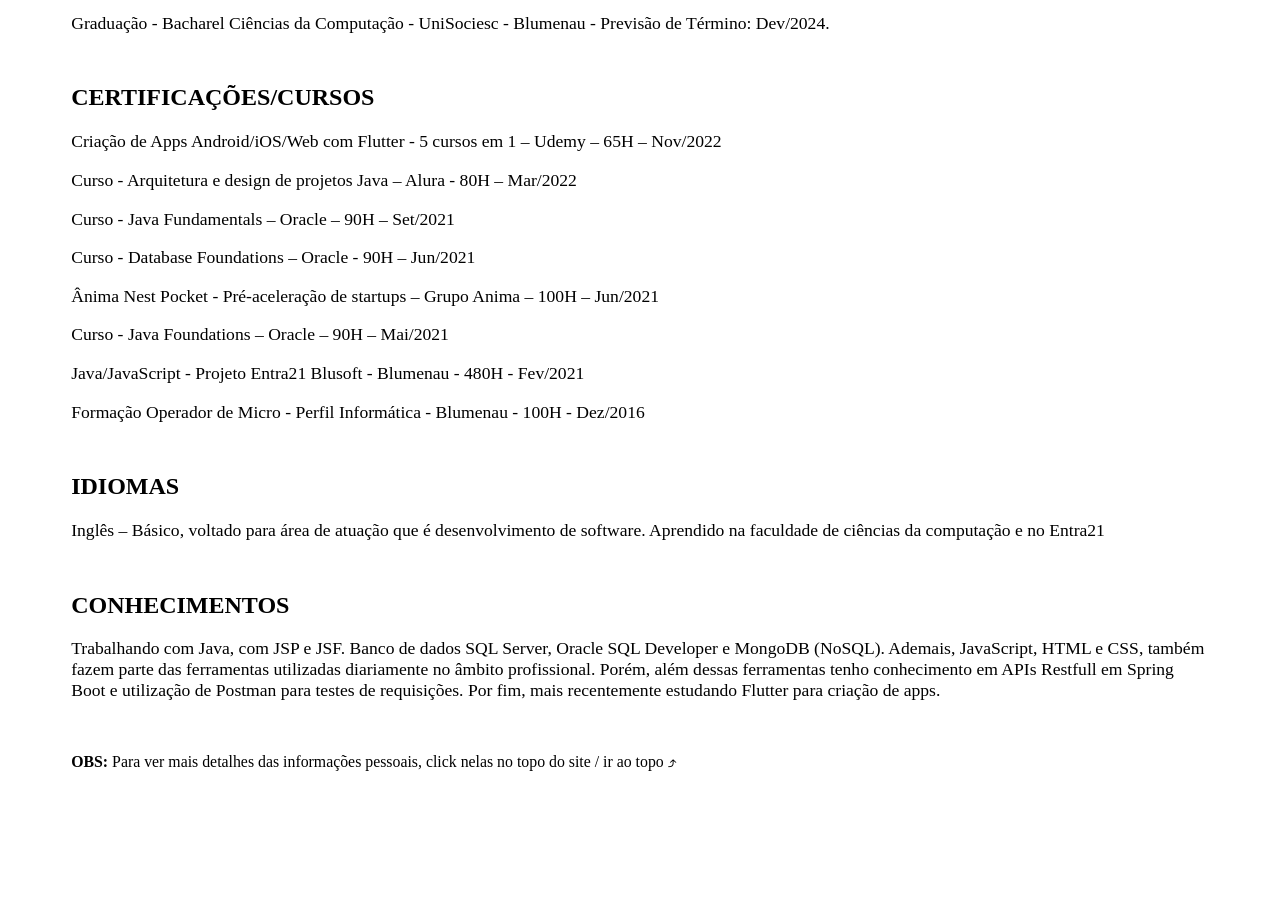
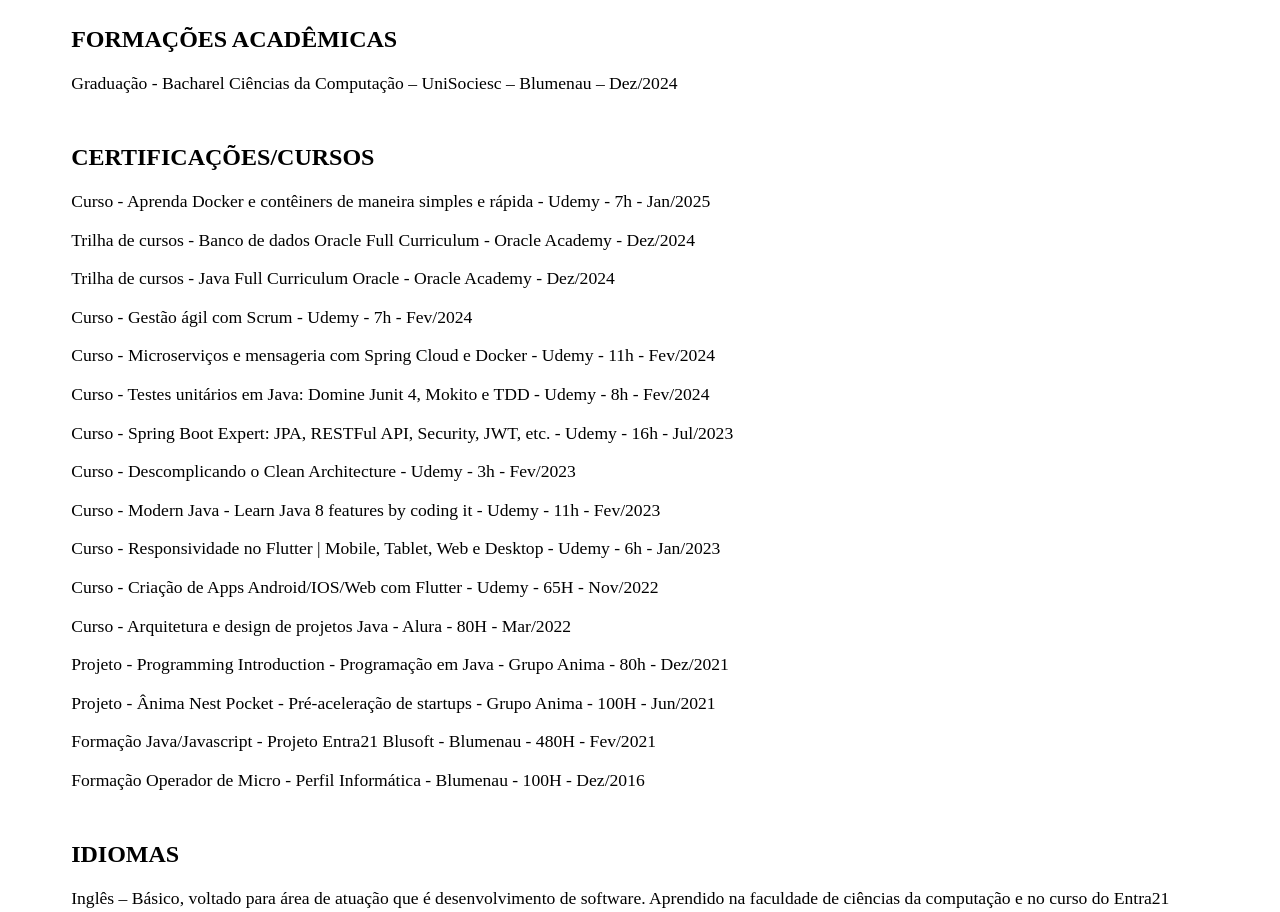
Before and after one commit to BrenoAugustoComandolli/curriculo-profissional, a plain HTML site: page index.html in a window 1280 px wide. Shown: the part 920-1832 px from the top of the page. Before the commit the page ends 1707 px from the top, so only its background shows below. Drawn offline with Linux system fonts and the light colour scheme.

Commit message:
Atualização 10/01/2025

```diff
--- a/index.html
+++ b/index.html
@@ -58,14 +58,15 @@
         <section>
             <h2 class="subtitulo">OBJETIVOS</h2>
             <p class="texto-comum">
-                Obter novas oportunidades de crescimento profissional, com maiores responsabilidades em um produto já existe ou na criação de um novo sistema.
+                Obter novas oportunidades de crescimento profissional, com ainda mais responsabilidades em um produto já existente ou na criação de um novo sistema. Liderando uma equipe de desenvolvimento.
             </p>
         </section>
 
         <!-- Experiencia profissional -->
         <section>
             <h2 class="subtitulo">EXPERIÊNCIAS PROFISSIONAIS</h2>
-            <p class="texto-comum">Desenvolvedor Pleno – Edusoft Tecnologia – Blumenau – Fev/2023 até o Presente</p>
+            <p class="texto-comum">Desenvolvedor Sênior – Edusoft Tecnologia – Blumenau – Ago/2024 até o Presente</p>
+            <p class="texto-comum">Desenvolvedor Pleno – Edusoft Tecnologia – Blumenau – Fev/2023 até Ago/2024</p>
             <p class="texto-comum">Desenvolvedor Júnior – Edusoft Tecnologia – Blumenau – Abr/2022 até Fev/2023</p>
             <p class="texto-comum">Assistente de Desenvolvimento – Edusoft Tecnologia – Blumenau – Mar/2021 até Abr/2022</p>
         </section>
@@ -79,33 +80,44 @@
         <!-- Formação acadêmica -->
         <section>
             <h2 class="subtitulo">FORMAÇÕES ACADÊMICAS</h2>
-            <p class="texto-comum">Graduação - Bacharel Ciências da Computação - UniSociesc - Blumenau - Previsão de Término: Dev/2024.</p>
+            <p class="texto-comum">Graduação - Bacharel Ciências da Computação – UniSociesc – Blumenau – Dez/2024</p>
         </section>
 
         <section>
             <h2 class="subtitulo">CERTIFICAÇÕES/CURSOS</h2>
-            <p class="texto-comum">Criação de Apps Android/iOS/Web com Flutter - 5 cursos em 1 – Udemy – 65H – Nov/2022</p>
-            <p class="texto-comum">Curso - Arquitetura e design de projetos Java – Alura - 80H – Mar/2022</p>
-            <p class="texto-comum">Curso - Java Fundamentals – Oracle – 90H – Set/2021</p>
-            <p class="texto-comum">Curso - Database Foundations – Oracle - 90H – Jun/2021</p>
-            <p class="texto-comum">Ânima Nest Pocket - Pré-aceleração de startups – Grupo Anima – 100H – Jun/2021</p>
-            <p class="texto-comum">Curso - Java Foundations – Oracle – 90H – Mai/2021</p>
-            <p class="texto-comum">Java/JavaScript - Projeto Entra21 Blusoft - Blumenau - 480H - Fev/2021</p>
+            <p class="texto-comum">Curso - Aprenda Docker e contêiners de maneira simples e rápida - Udemy - 7h - Jan/2025</p>
+            <p class="texto-comum">Trilha de cursos - Banco de dados Oracle Full Curriculum - Oracle Academy - Dez/2024</p>
+            <p class="texto-comum">Trilha de cursos - Java Full Curriculum Oracle - Oracle Academy - Dez/2024</p>
+            <p class="texto-comum">Curso - Gestão ágil com Scrum - Udemy - 7h - Fev/2024</p>
+            <p class="texto-comum">Curso - Microserviços e mensageria com Spring Cloud e Docker - Udemy - 11h - Fev/2024</p>
+            <p class="texto-comum">Curso - Testes unitários em Java: Domine Junit 4, Mokito e TDD - Udemy - 8h - Fev/2024</p>
+            <p class="texto-comum">Curso - Spring Boot Expert: JPA, RESTFul API, Security, JWT, etc. - Udemy - 16h - Jul/2023</p>
+            <p class="texto-comum">Curso - Descomplicando o Clean Architecture - Udemy - 3h - Fev/2023</p>
+            <p class="texto-comum">Curso - Modern Java - Learn Java 8 features by coding it - Udemy - 11h - Fev/2023</p>
+            <p class="texto-comum">Curso - Responsividade no Flutter | Mobile, Tablet, Web e Desktop - Udemy - 6h - Jan/2023</p>
+            <p class="texto-comum">Curso - Criação de Apps Android/IOS/Web com Flutter - Udemy - 65H - Nov/2022</p>
+            <p class="texto-comum">Curso - Arquitetura e design de projetos Java - Alura - 80H - Mar/2022</p>
+            <p class="texto-comum">Projeto - Programming Introduction - Programação em Java - Grupo Anima - 80h - Dez/2021</p>
+            <p class="texto-comum">Projeto - Ânima Nest Pocket - Pré-aceleração de startups - Grupo Anima - 100H - Jun/2021</p>
+            <p class="texto-comum">Formação Java/Javascript - Projeto Entra21 Blusoft - Blumenau - 480H - Fev/2021</p>
             <p class="texto-comum">Formação Operador de Micro - Perfil Informática - Blumenau - 100H - Dez/2016</p>
         </section>
 
         <section>
             <h2 class="subtitulo">IDIOMAS</h2>
-            <p class="texto-comum">Inglês – Básico, voltado para área de atuação que é desenvolvimento de software. Aprendido na faculdade de ciências da computação e no Entra21</p>
+            <p class="texto-comum">Inglês – Básico, voltado para área de atuação que é desenvolvimento de software. Aprendido na faculdade de ciências da computação e no curso do Entra21</p>
         </section>
 
         <section>
             <h2 class="subtitulo">CONHECIMENTOS</h2>
-            <p class="texto-comum">Trabalhando com Java, com JSP e JSF. Banco de dados SQL Server, Oracle SQL Developer e
-                MongoDB (NoSQL). Ademais, JavaScript, HTML e CSS, também fazem parte das ferramentas
-                utilizadas diariamente no âmbito profissional. Porém, além dessas ferramentas tenho
-                conhecimento em APIs Restfull em Spring Boot e utilização de Postman para testes de
-                requisições. Por fim, mais recentemente estudando Flutter para criação de apps.</p>
+            <p class="texto-comum">Trabalhando com Java e Flutter, desenvolvendo aplicativos mobile e aplicações web. Banco
+                de dados SQL Server, Oracle SQL Developer e MongoDB (NoSQL). Ademais, JavaScript,
+                HTML e CSS, também fazem parte das ferramentas utilizadas diariamente no âmbito
+                profissional. Porém, além dessas ferramentas tenho conhecimento em APIs Restfull em
+                Spring Boot e utilização de Postman para testes de requisições. Já trabalhei em legado com
+                JSP e JSF, e em um produto novo com Java e Flutter, mexendo tanto no back-end quanto no
+                front-end (Full Stack). Por fim, mais recentemente estudando IA para criação de modelos de
+                aprendizagem em Python.</p>
             <br>
         </section>
 
```
